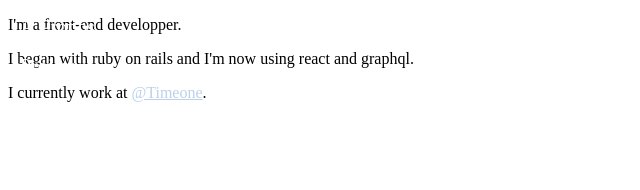
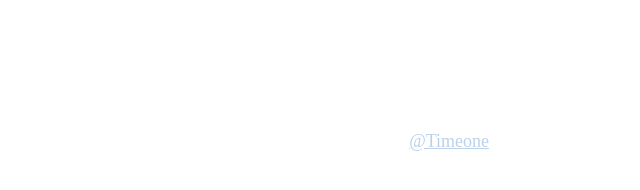
Before and after one commit to Mheaus/adbrt.com, a Gatsby site: page /about/About in a window 1280 px wide. Shown: the whole page, without its empty margins (0-640 px from the left). Built offline with nearby package versions, Linux system fonts and the light colour scheme; Gatsby itself is replaced by a stand-in of ours.

Commit message:
feat: remove wip navlinks

```diff
--- a/src/components/Nav/Nav.js
+++ b/src/components/Nav/Nav.js
@@ -1,13 +1,50 @@
 import React from 'react';
-import { NavLinks, Link } from './styledComponents';
+import { Link as GatsbyLink } from 'gatsby';
+import styled from 'styled-components';
+
+export const NavLinks = styled.nav`
+  left: 1rem;
+  position: absolute;
+  top: 0;
+`;
+
+export const Link = styled(GatsbyLink)`
+  color: ${({ theme }) => theme.home.title.color};
+  display: block;
+  font-size: 1.25rem;
+  font-weight: 400;
+  margin: 1rem 0;
+  padding: 0 0.25rem;
+  position: relative;
+  transition: all 0.25s;
+  width: fit-content;
+
+  &::before {
+    content: '';
+    display: block;
+    height: 100%;
+    left: 0;
+    position: absolute;
+    top: 0;
+    transition: all 0.25s;
+    width: 0;
+    z-index: -1;
+  }
+
+  &:hover::before {
+    background-color: ${({ theme }) => theme.home.title.backgroundColor};
+    width: calc(100% + 0.125rem);
+  }
+`;
 
 function Nav() {
   return (
     <NavLinks>
-      <Link to="about">À propos</Link>
-      <Link to="projects">Projets</Link>
-      <Link to="posts">Blog</Link>
-      <Link to="uses">Uses</Link>
+      <Link to="home">Accueil</Link>
+      {/* <Link to="about">À propos</Link> */}
+      {/* <Link to="projects">Projets</Link> */}
+      {/* <Link to="posts">Blog</Link> */}
+      {/* <Link to="uses">Uses</Link> */}
     </NavLinks>
   );
 }
--- a/src/components/Nav/styledComponents.js
+++ /dev/null
@@ -1,38 +0,0 @@
-import { Link as GatsbyLink } from 'gatsby';
-import styled from 'styled-components';
-
-export const NavLinks = styled.nav`
-  left: 1rem;
-  position: absolute;
-  top: 0;
-`;
-
-export const Link = styled(GatsbyLink)`
-  color: ${({ theme }) => theme.home.title.color};
-  display: block;
-  font-size: 1.25rem;
-  font-weight: 400;
-  margin: 1rem 0;
-  padding: 0 0.25rem;
-  position: relative;
-  text-transform: capitalize;
-  transition: all 0.25s;
-  width: fit-content;
-
-  &::before {
-    content: '';
-    display: block;
-    height: 100%;
-    left: 0;
-    position: absolute;
-    top: 0;
-    transition: all 0.25s;
-    width: 0;
-    z-index: -1;
-  }
-
-  &:hover::before {
-    background-color: ${({ theme }) => theme.home.title.backgroundColor};
-    width: calc(100% + 0.125rem);
-  }
-`;
--- a/src/pages/about/About.js
+++ b/src/pages/about/About.js
@@ -1,21 +1,43 @@
 import React from 'react';
+import styled, { css } from 'styled-components';
+
 import { Layout, SEO, Nav } from '../../components';
-import { Link } from './styledComponents';
+
+const Link = styled.a`
+  color: ${({ theme }) => theme.lighterBlue};
+`;
+
+const ContentContainer = styled.div(({ theme }) => {
+  const margin = { top: '2rem', right: '1rem', bottom: '1rem', left: '12rem' };
+
+  return css`
+    color: ${theme.fontColorWhite};
+    font-size: 1.125rem;
+    margin: ${margin.top} ${margin.right} ${margin.bottom} ${margin.left};
+    max-width: calc(100% - ${margin.right} - ${margin.left});
+    width: 48rem;
+  `;
+});
 
 function About() {
   return (
     <Layout>
       <SEO title="About" />
       <Nav />
-      <p>I&apos;m a front-end developper.</p>
-      <p>I began with ruby on rails and I&apos;m now using react and graphql.</p>
+      <ContentContainer>
+        <p>Bonjour, je m&apos;appelle Mathieu Audebert et je suis développeur front-end.</p>
         <p>
-        {'I currently work at '}
+          J&apos;ai commencé en 2017 au Wagon Bordeaux en utilisant du ruby on Rails mais maintenant je développe
+          presque uniquement en javascript avec reactjs, graphql et node.
+        </p>
+        <p>
+          {"Aujourd'hui je travaille chez "}
           <Link href="https://www.timeonegroup.com" target="_blank">
             @Timeone
           </Link>
           .
         </p>
+      </ContentContainer>
     </Layout>
   );
 }
--- a/src/pages/about/styledComponents.js
+++ /dev/null
@@ -1,5 +0,0 @@
-import styled from 'styled-components';
-
-export const Link = styled.a`
-  color: ${({ theme }) => theme.lighterBlue};
-`;
```
Also changed, not shown: src/pages/uses.js (+9 -4 lines). Lines whose indentation alone changed are shown as unchanged.
